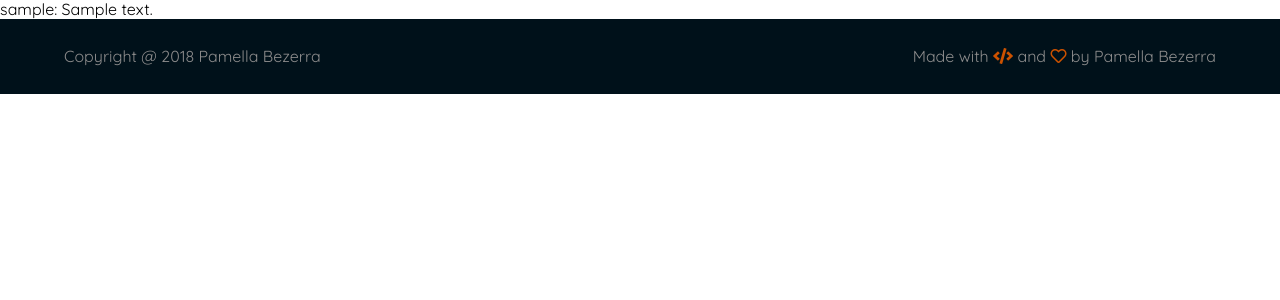
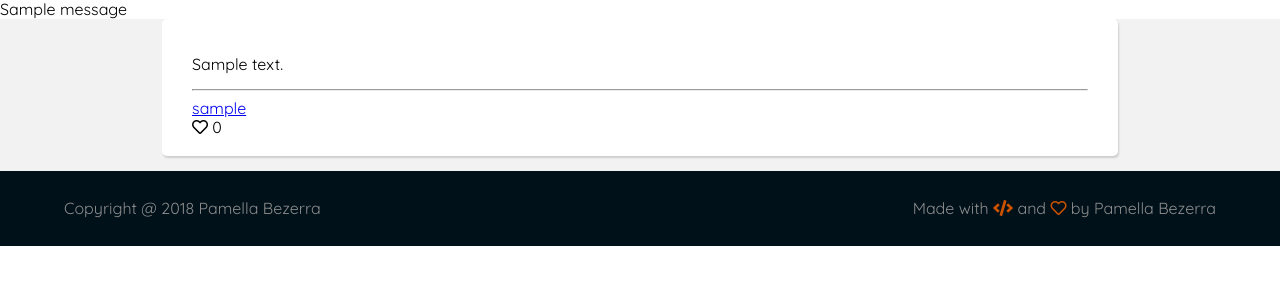
Before and after one commit to pamella/jornada-django-tuirer, a Django app: page / in a window 1280 px wide. Shown: the part 73-373 px from the top of the page. Run offline with Django 3.2, Linux system fonts and the light colour scheme; tables that the repository leaves empty hold one stand-in row (values such as "Sample post"); grey boxes marked "Sample" are stand-in pictures; one stand-in notice (Sample message) is shown; some libraries are stand-ins or nearby versions.

Commit message:
tue class, 31/08

```diff
--- a/static/css/style.css
+++ b/static/css/style.css
@@ -1,3 +1,35 @@
+/* post_tuite  */
 .post-tuite-field {
     color: #ff6600;
 }
+
+
+/* card */
+
+.cards {
+    display: flex;
+    flex-direction: column;
+    align-items: center;
+    background-color: #f2f2f2;
+}
+
+.card {
+    width: 70%;
+    padding: 20px 30px;
+    margin-bottom: 15px;
+    background-color: white;
+    /* border: 1px solid #404040; */
+    border-radius: 5px;
+    box-shadow: 1px 2px 2px #cccccc;
+}
+
+
+/* profile */
+.profile-picture {
+    width: 100px;
+    height: 100px;
+    background-position: center;
+    background-size: cover;
+    background-repeat: no-repeat;
+    border-radius: 50%;
+}
--- a/templates/home.html
+++ b/templates/home.html
@@ -2,10 +2,12 @@
 
 {% block body %}
 
+    {% include "includes/message.html" %}
+
+    <div class="cards">
         {% for tuite in tuites %}
-            <div>
-                {{tuite.author }}: {{ tuite.content }}
-            </div>
+            {% include 'includes/card.html' %}
         {% endfor %}
+    </div>
 
 {% endblock %}
--- a/templates/includes/card.html
+++ b/templates/includes/card.html
@@ -1,4 +1,18 @@
+{% comment %} <div class="card">
+    {{tuite.author }}: {{ tuite.content }}
+</div> {% endcomment %}
+
 <div class="card">
-    <p>{{ content }}</p>
-    <p>Autor: {{ author }}</p>
+    <p class="content">{{ tuite.content }}</p>
+    <hr>
+    <div class="author-and-likes">
+        <a href="{% url 'profile' tuite.author.pk %}" class="author"> <!-- Adiciona link para o perfil do usuário -->
+            <div class="author-avatar" style="background-image: url('{{ tuite.author.picture.url }}');"></div>
+            {{ tuite.author }}
+        </a>
+        <div class="likes">
+            <i class="far fa-heart"></i> 0
+        </div>
+    </div>
+    </a>
 </div>
--- a/templates/includes/menu.html
+++ b/templates/includes/menu.html
@@ -1,4 +1,7 @@
 <nav>
     <a href="{% url 'index' %}">Início</a>
     <a href="{% url 'post_tuite' %}">Postar Tuite</a>
+    {% if request.user.is_authenticated %}
+        <a href="{% url 'profile' request.user.pk %}" class="redirect">Olá, {{ request.user.username }}</a>
+    {% endif %}
 </nav>
--- /dev/null
+++ b/templates/includes/message.html
@@ -0,0 +1,5 @@
+{% if messages %}
+        {% for message in messages %}
+            <div>{{ message }}</div>
+        {% endfor %}
+    {% endif %}
--- a/tuirer/urls.py
+++ b/tuirer/urls.py
@@ -13,14 +13,24 @@ Including another URLconf
     1. Import the include() function: from django.urls import include, path
     2. Add a URL to urlpatterns:  path('blog/', include('blog.urls'))
 """
+from django.conf import settings
+from django.conf.urls.static import static
 from django.contrib import admin
 from django.urls import path
 
 from core.views import index
 from tuites.views import PostTuiteView
+from users.views import ProfileView, ProfileEditView
 
 urlpatterns = [
     path('admin/', admin.site.urls),
     path('', index, name="index"),
     path('postar/', PostTuiteView.as_view(), name="post_tuite"),
+    # indica o tipo e a variável
+    # pk do model que será carregado na view passada
+    path('perfil/<int:pk>/', ProfileView.as_view(), name='profile'),
+    path('perfil/<int:pk>/editar/', ProfileEditView.as_view(), name='profile-edit'),
 ]
+
+if settings.DEBUG:
+    urlpatterns += static(settings.MEDIA_URL, document_root=settings.MEDIA_ROOT)
--- a/users/models.py
+++ b/users/models.py
@@ -3,4 +3,4 @@ from django.db import models
 
 # Create your models here.
 class User(AbstractUser):
-    pass
+    picture = models.ImageField('Foto de perfil', default='img/blank-pic.png')
```
Also changed, not shown: templates/profile.html (added, +18 -0 lines), templates/profile_edit.html (added, +12 -0 lines), tuirer/settings.py (+13 -1 lines), users/mixins.py (added, +24 -0 lines), users/views.py (+29 -2 lines), README.md (added), mediafiles/20180708_084139.jpg (added), mediafiles/Captura_de_tela_de_2018-07-27_17-27-21.png (added), mediafiles/img/blank-pic.png (added), tuites/migrations/0002_auto_20180731_1454.py (added), users/migrations/0002_user_picture.py (added).
